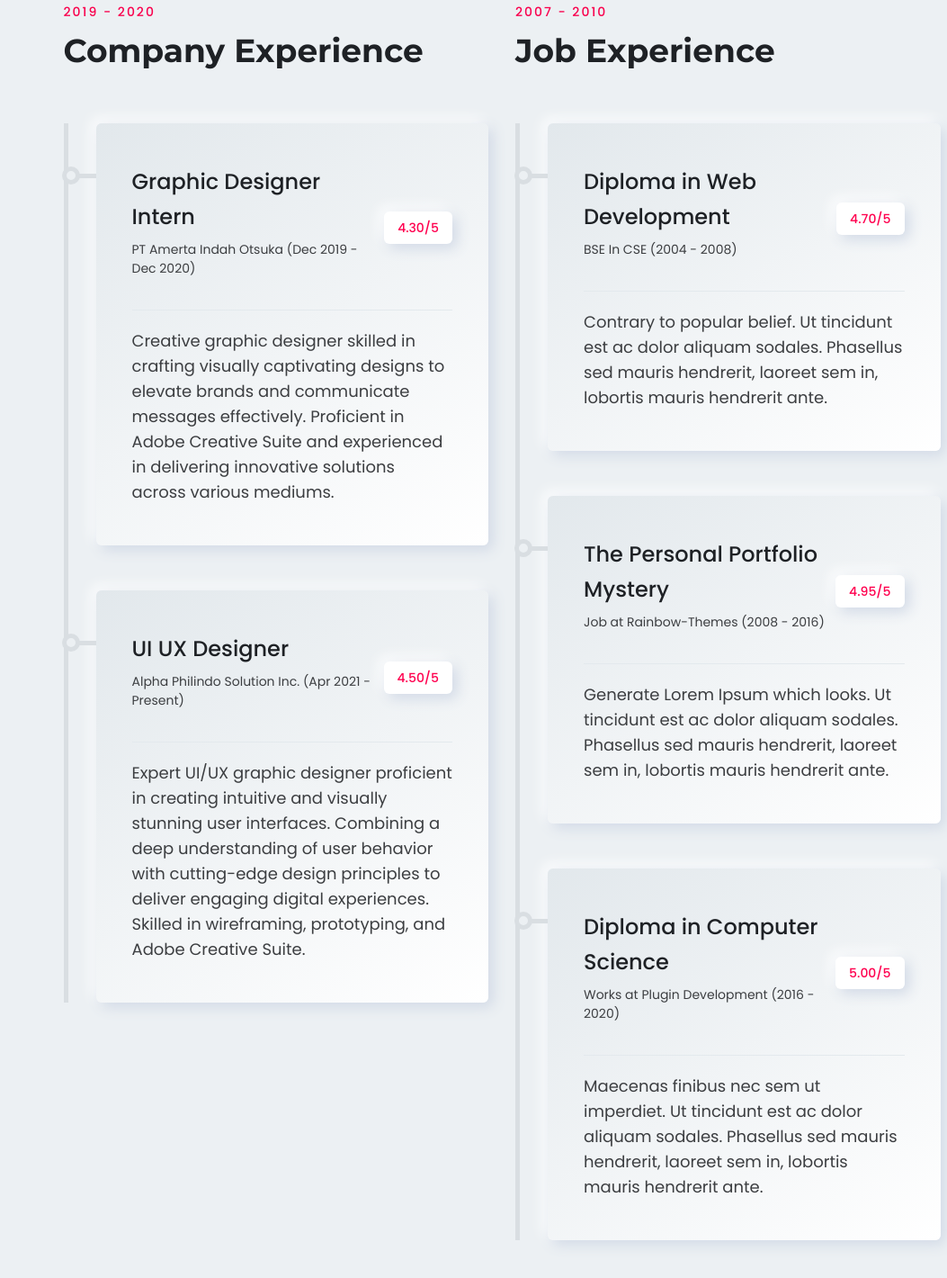
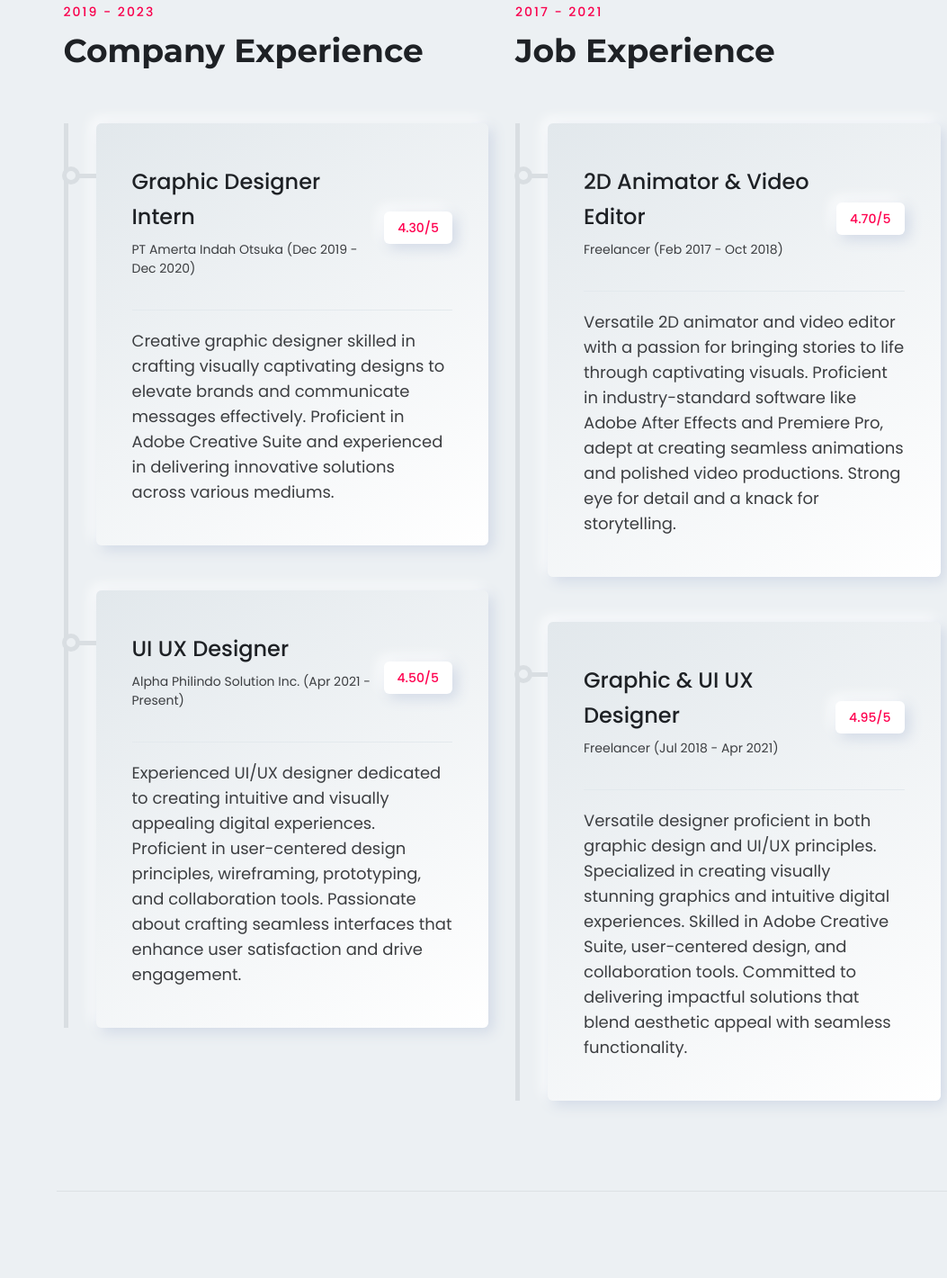
Before and after one commit to fazarstd/fazarstd.github.io, a plain HTML site: page index.html in a window 1280 px wide. Shown: the part 3175-4595 px from the top of the page at 90% size, without its empty margins (227-1280 px from the left). Drawn offline with Linux system fonts and the light colour scheme; files whose address does not match are found by name.

Commit message:
complete work exp

```diff
--- a/index.html
+++ b/index.html
@@ -485,7 +485,7 @@
                                         <!-- Start Skill List Area  -->
                                         <div class="col-lg-6 col-md-12 col-12">
                                             <div class="content">
-                                                <span class="subtitle">2019 - 2020</span>
+                                                <span class="subtitle">2019 - 2023</span>
                                                 <h4 class="maintitle">Company Experience</h4>
                                                 <div class="experience-list">
 
@@ -521,7 +521,7 @@
                                                                 </div>
                                                             </div>
                                                             <p class="description">
-                                                                Expert UI/UX graphic designer proficient in creating intuitive and visually stunning user interfaces. Combining a deep understanding of user behavior with cutting-edge design principles to deliver engaging digital experiences. Skilled in wireframing, prototyping, and Adobe Creative Suite.
+                                                                Experienced UI/UX designer dedicated to creating intuitive and visually appealing digital experiences. Proficient in user-centered design principles, wireframing, prototyping, and collaboration tools. Passionate about crafting seamless interfaces that enhance user satisfaction and drive engagement.
                                                             </p>
                                                         </div>
                                                     </div>
@@ -535,7 +535,7 @@
                                         <!-- Start Skill List Area 2nd  -->
                                         <div class="col-lg-6 col-md-12 col-12 mt_md--60 mt_sm--60">
                                             <div class="content">
-                                                <span class="subtitle">2007 - 2010</span>
+                                                <span class="subtitle">2017 - 2021</span>
                                                 <h4 class="maintitle">Job Experience</h4>
                                                 <div class="experience-list">
 
@@ -544,17 +544,16 @@
                                                         <div class="inner">
                                                             <div class="heading">
                                                                 <div class="title">
-                                                                    <h4>Diploma in Web Development</h4>
-                                                                    <span>BSE In CSE (2004 - 2008)</span>
+                                                                    <h4>2D Animator & Video Editor</h4>
+                                                                    <span>Freelancer (Feb 2017 - Oct 2018)</span>
                                                                 </div>
                                                                 <div class="date-of-time">
                                                                     <span>4.70/5</span>
                                                                 </div>
                                                             </div>
-                                                            <p class="description">Contrary to popular belief. Ut
-                                                                tincidunt est ac dolor aliquam sodales.
-                                                                Phasellus sed mauris hendrerit, laoreet sem in, lobortis
-                                                                mauris hendrerit ante.</p>
+                                                            <p class="description">
+                                                                Versatile 2D animator and video editor with a passion for bringing stories to life through captivating visuals. Proficient in industry-standard software like Adobe After Effects and Premiere Pro, adept at creating seamless animations and polished video productions. Strong eye for detail and a knack for storytelling.
+                                                            </p>
                                                         </div>
                                                     </div>
                                                     <!-- End Single List  -->
@@ -564,38 +563,16 @@
                                                         <div class="inner">
                                                             <div class="heading">
                                                                 <div class="title">
-                                                                    <h4>The Personal Portfolio Mystery</h4>
-                                                                    <span>Job at Rainbow-Themes (2008 - 2016)</span>
+                                                                    <h4>Graphic & UI UX Designer</h4>
+                                                                    <span>Freelancer (Jul 2018 - Apr 2021)</span>
                                                                 </div>
                                                                 <div class="date-of-time">
                                                                     <span>4.95/5</span>
                                                                 </div>
                                                             </div>
-                                                            <p class="description">Generate Lorem Ipsum which looks. Ut
-                                                                tincidunt est ac dolor aliquam sodales.
-                                                                Phasellus sed mauris hendrerit, laoreet sem in, lobortis
-                                                                mauris hendrerit ante.</p>
-                                                        </div>
-                                                    </div>
-                                                    <!-- End Single List  -->
-
-                                                    <!-- Start Single List  -->
-                                                    <div class="resume-single-list">
-                                                        <div class="inner">
-                                                            <div class="heading">
-                                                                <div class="title">
-                                                                    <h4>Diploma in Computer Science</h4>
-                                                                    <span>Works at Plugin Development (2016 -
-                                                                2020)</span>
-                                                                </div>
-                                                                <div class="date-of-time">
-                                                                    <span>5.00/5</span>
-                                                                </div>
-                                                            </div>
-                                                            <p class="description">Maecenas finibus nec sem ut
-                                                                imperdiet. Ut tincidunt est ac dolor aliquam sodales.
-                                                                Phasellus sed mauris hendrerit, laoreet sem in, lobortis
-                                                                mauris hendrerit ante.</p>
+                                                            <p class="description">
+                                                                Versatile designer proficient in both graphic design and UI/UX principles. Specialized in creating visually stunning graphics and intuitive digital experiences. Skilled in Adobe Creative Suite, user-centered design, and collaboration tools. Committed to delivering impactful solutions that blend aesthetic appeal with seamless functionality.
+                                                            </p>
                                                         </div>
                                                     </div>
                                                     <!-- End Single List  -->
```
